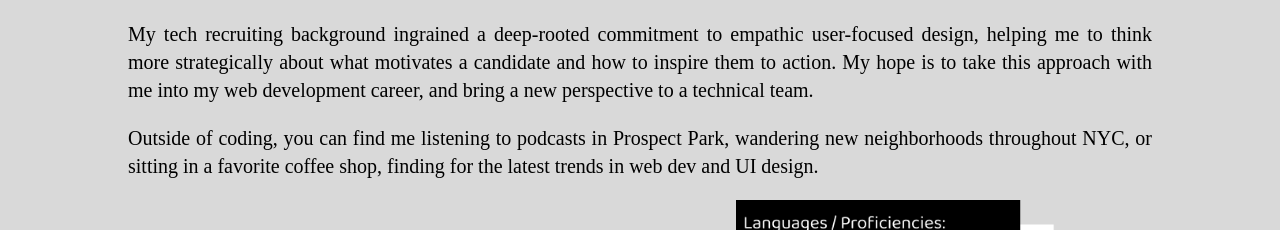
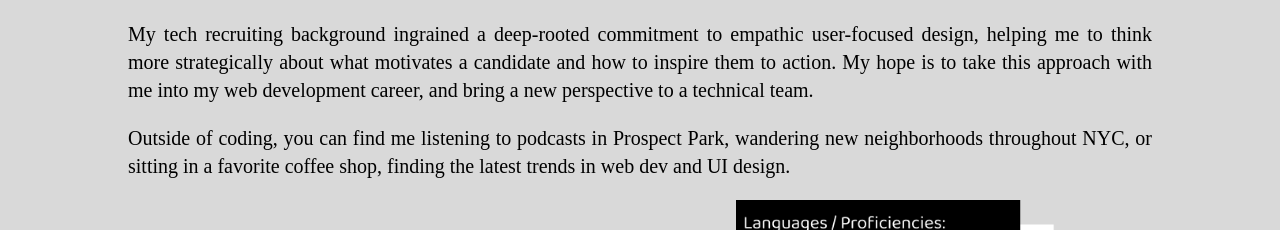
Before and after one commit to cgoing2215/cgoing-portfolio, a React (Create React App) app: page / in a window 1280 px wide. Shown: the part 1301-1531 px from the top of the page. Built offline with nearby package versions, Linux system fonts and the light colour scheme; a web font is replaced by a local one.

Commit message:
Corrected typo

```diff
--- a/src/components/About/About.js
+++ b/src/components/About/About.js
@@ -27,7 +27,7 @@ function About() {
         </p>
         <p>
           Outside of coding, you can find me listening to podcasts in Prospect Park, wandering new neighborhoods throughout NYC,
-          or sitting in a favorite coffee shop, finding for the latest trends in web dev and UI design.
+          or sitting in a favorite coffee shop, finding the latest trends in web dev and UI design.
         </p>
         <div id="lang-proficiencies">
           <img src={LanguagesProficiencies} alt="Languages and Proficiences"/>
```
